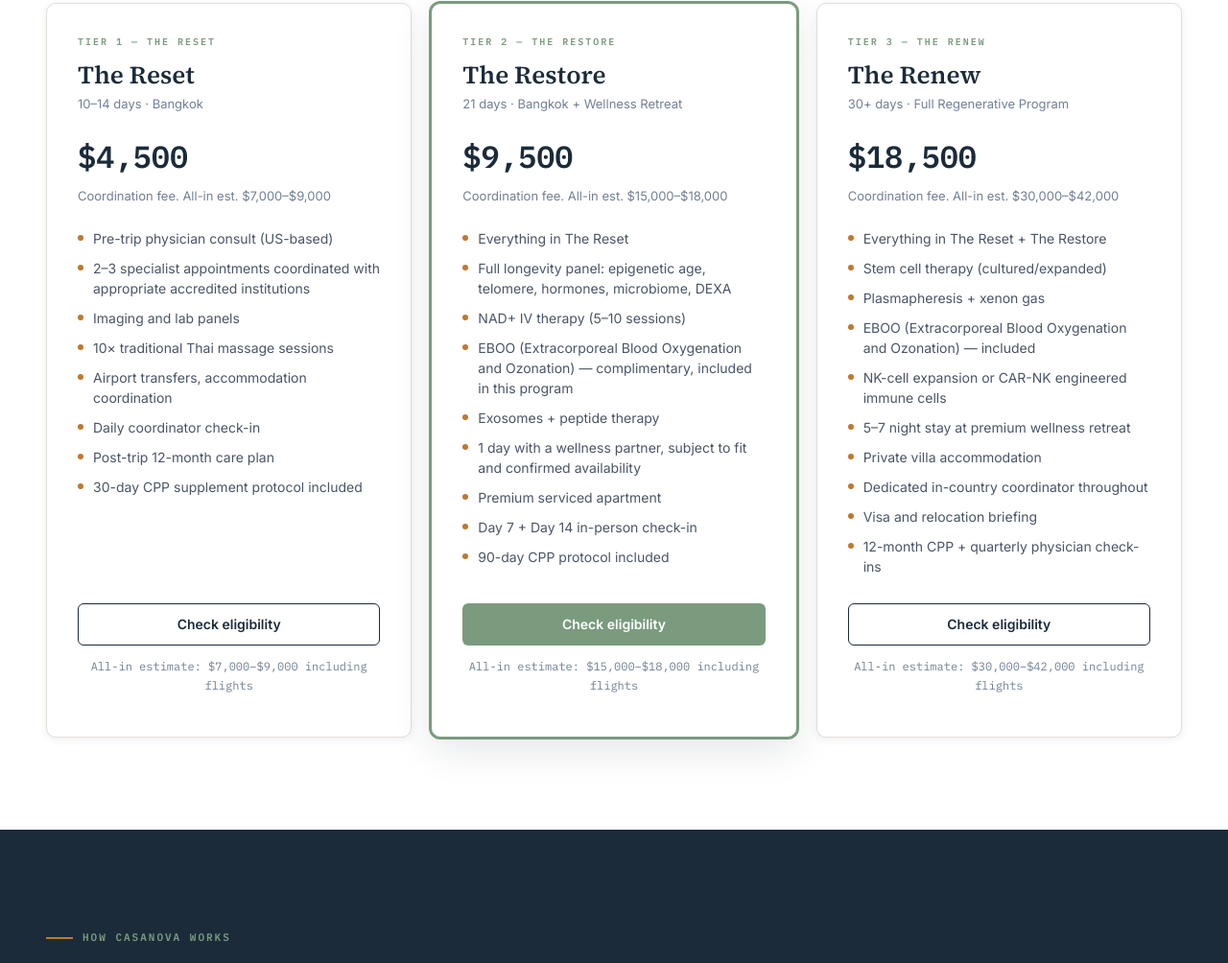
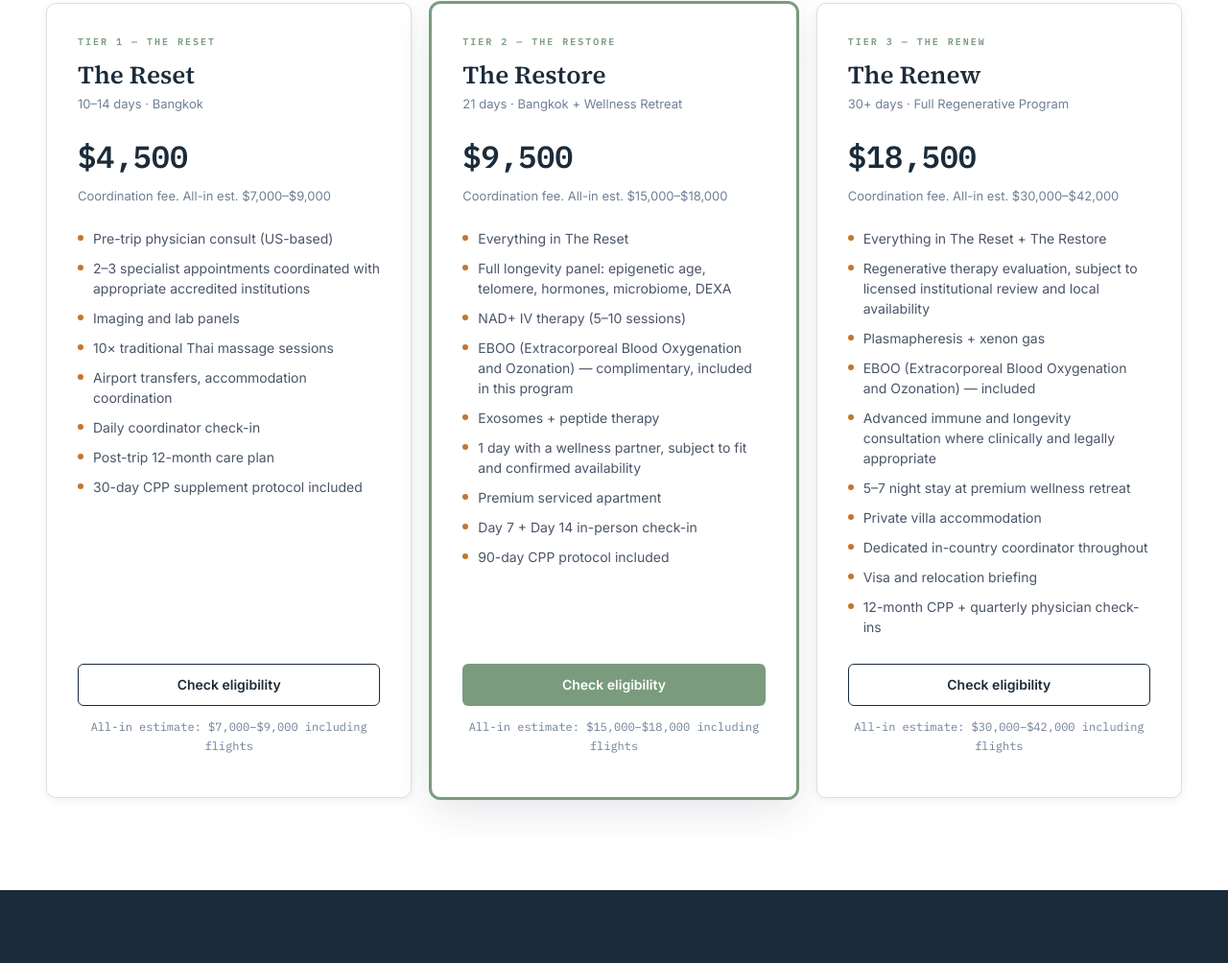
Before and after one commit to ashik-kabir/cassanovameds, a plain HTML site: page index.html in a window 1280 px wide. Shown: the part 1623-2627 px from the top of the page at 96% size. Drawn offline with Linux system fonts and the light colour scheme.

Commit message:
Apply Casanova compliance language update

```diff
--- a/index.html
+++ b/index.html
@@ -1311,10 +1311,10 @@
           <p class="program-fee-note">Coordination fee. All-in est. $30,000–$42,000</p>
           <ul class="program-includes">
             <li>Everything in The Reset + The Restore</li>
-            <li>Stem cell therapy (cultured/expanded)</li>
+            <li>Regenerative therapy evaluation, subject to licensed institutional review and local availability</li>
             <li>Plasmapheresis + xenon gas</li>
             <li>EBOO (Extracorporeal Blood Oxygenation and Ozonation) — included</li>
-            <li>NK-cell expansion or CAR-NK engineered immune cells</li>
+            <li>Advanced immune and longevity consultation where clinically and legally appropriate</li>
             <li>5–7 night stay at premium wellness retreat</li>
             <li>Private villa accommodation</li>
             <li>Dedicated in-country coordinator throughout</li>
```
Also changed, not shown: 1 other file.
